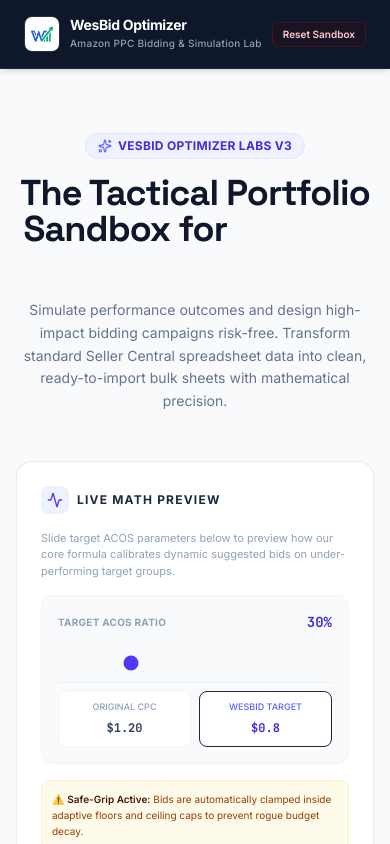
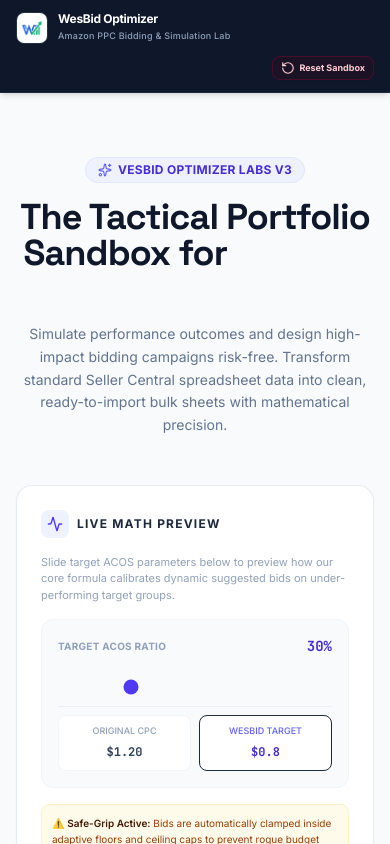
Before and after one commit to johnwesleyquintero/wesbid, a React (Vite) app: page / in a window 390 px wide. Shown: the top 844 px of the page. Built offline with nearby package versions, Linux system fonts and the light colour scheme.

Commit message:
feat(ui): improve header responsiveness
Refactor the header layout to use a flexible column-based design for mobile devices, ensuring proper scaling of branding elements and navigation controls.

```diff
--- a/src/App.tsx
+++ b/src/App.tsx
@@ -350,41 +350,44 @@ export default function App() {
   return (
     <div className="min-h-screen bg-slate-50 text-slate-800 font-sans" id="app-container">
       {/* Prime Header navigation block */}
-      <header className="bg-slate-900 border-b border-slate-800 sticky top-0 z-50 px-6 py-4 flex items-center justify-between shadow-md">
-        <div className="flex items-center gap-2.5">
+      <header className="bg-slate-900 border-b border-slate-800 sticky top-0 z-50 px-4 sm:px-6 py-3 sm:py-4 flex flex-col sm:flex-row items-center justify-between gap-3 shadow-md select-none">
+        <div className="flex items-center gap-2.5 self-start sm:self-auto">
           <img
             src="/favicon_1781186553198.jpg"
             alt="WesBid Logo"
-            className="h-9 w-9 rounded-lg object-cover border border-slate-700/60 shadow-xs"
+            className="h-8 w-8 sm:h-9 sm:w-9 rounded-lg object-cover border border-slate-700/60 shadow-xs"
             referrerPolicy="no-referrer"
           />
           <div>
-            <h1 className="text-sm font-bold text-white tracking-tight leading-none">WesBid Optimizer</h1>
-            <p className="text-[10px] text-slate-400 font-medium tracking-wide mt-1">Amazon PPC Bidding & Simulation Lab</p>
+            <h1 className="text-xs sm:text-sm font-bold text-white tracking-tight leading-none">WesBid Optimizer</h1>
+            <p className="text-[9px] sm:text-[10px] text-slate-400 font-medium tracking-wide mt-1">Amazon PPC Bidding & Simulation Lab</p>
           </div>
         </div>
 
-        <div className="flex items-center gap-3">
+        <div className="flex items-center gap-2 sm:gap-3 w-full sm:w-auto justify-end">
           {ppcRows.length > 0 && (
-            <span className="text-[10px] bg-slate-800 text-slate-300 font-semibold px-2.5 py-1 rounded-md border border-slate-700 select-none truncate max-w-44 md:max-w-64">
-              📄 {filename}
-            </span>
+            <div className="flex items-center gap-1.5 bg-slate-800 text-slate-300 font-semibold px-2 sm:px-2.5 py-1 sm:py-1.5 rounded-md border border-slate-700 select-none text-[9px] sm:text-[10px] truncate max-w-[120px] xs:max-w-[160px] sm:max-w-44 md:max-w-64">
+              <span className="text-slate-400">📄</span>
+              <span className="truncate font-mono">{filename}</span>
+            </div>
           )}
           {ppcRows.length > 0 && (
             <button
               onClick={leaveDataset}
-              className="p-1 px-2.5 hover:bg-slate-800 text-slate-400 hover:text-white rounded-md text-[10px] font-semibold border border-transparent hover:border-slate-700 transition cursor-pointer"
-              title="Close current file"
+              className="flex items-center gap-1 sm:gap-1.5 bg-slate-800/80 hover:bg-slate-700 text-slate-300 hover:text-white border border-slate-700 hover:border-slate-600 rounded-lg px-2 sm:px-3 py-1 sm:py-1.5 text-[9px] sm:text-[10px] font-bold cursor-pointer transition shadow-xs shrink-0"
+              title="Close current file and return to upload"
             >
-              Clear File
+              <X className="w-3.5 h-3.5" />
+              <span className="hidden xs:inline">Clear File</span>
             </button>
           )}
           <button
             onClick={hardResetApp}
-            className="p-1 px-2.5 bg-red-950/20 hover:bg-red-800/80 text-red-200 hover:text-white rounded-md text-[10px] font-semibold border border-red-900/40 hover:border-red-600 transition cursor-pointer"
+            className="flex items-center gap-1 sm:gap-1.5 bg-rose-950/20 hover:bg-rose-900/40 text-rose-200 hover:text-white border border-rose-900/40 hover:border-rose-700/60 rounded-lg px-2 sm:px-3 py-1 sm:py-1.5 text-[9px] sm:text-[10px] font-bold cursor-pointer transition shadow-xs shrink-0"
             title="Factory reset all data, overrides, and formula adjustments"
           >
-            Reset Sandbox
+            <RotateCcw className="w-3.5 h-3.5" />
+            <span>Reset Sandbox</span>
           </button>
         </div>
       </header>
```
